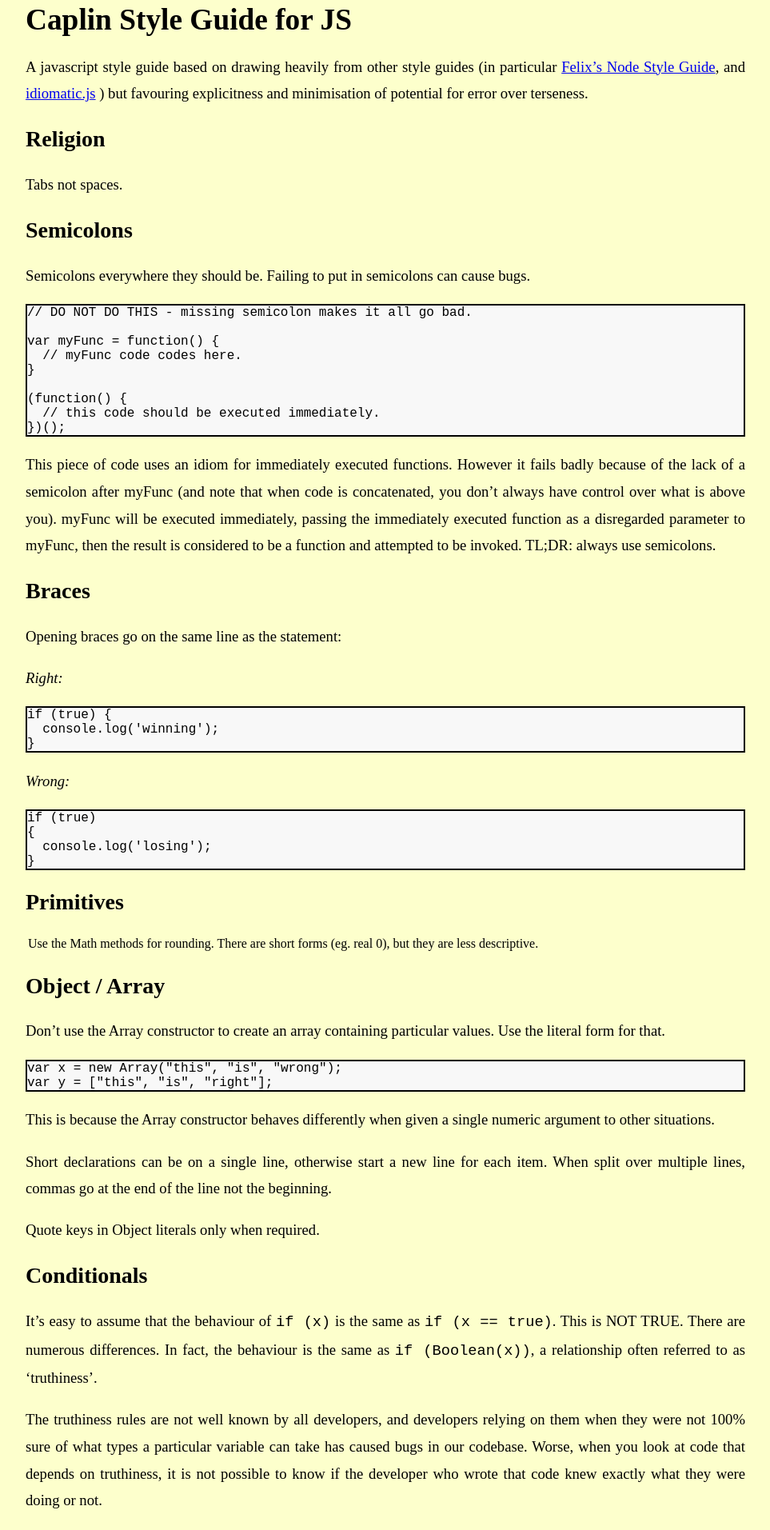
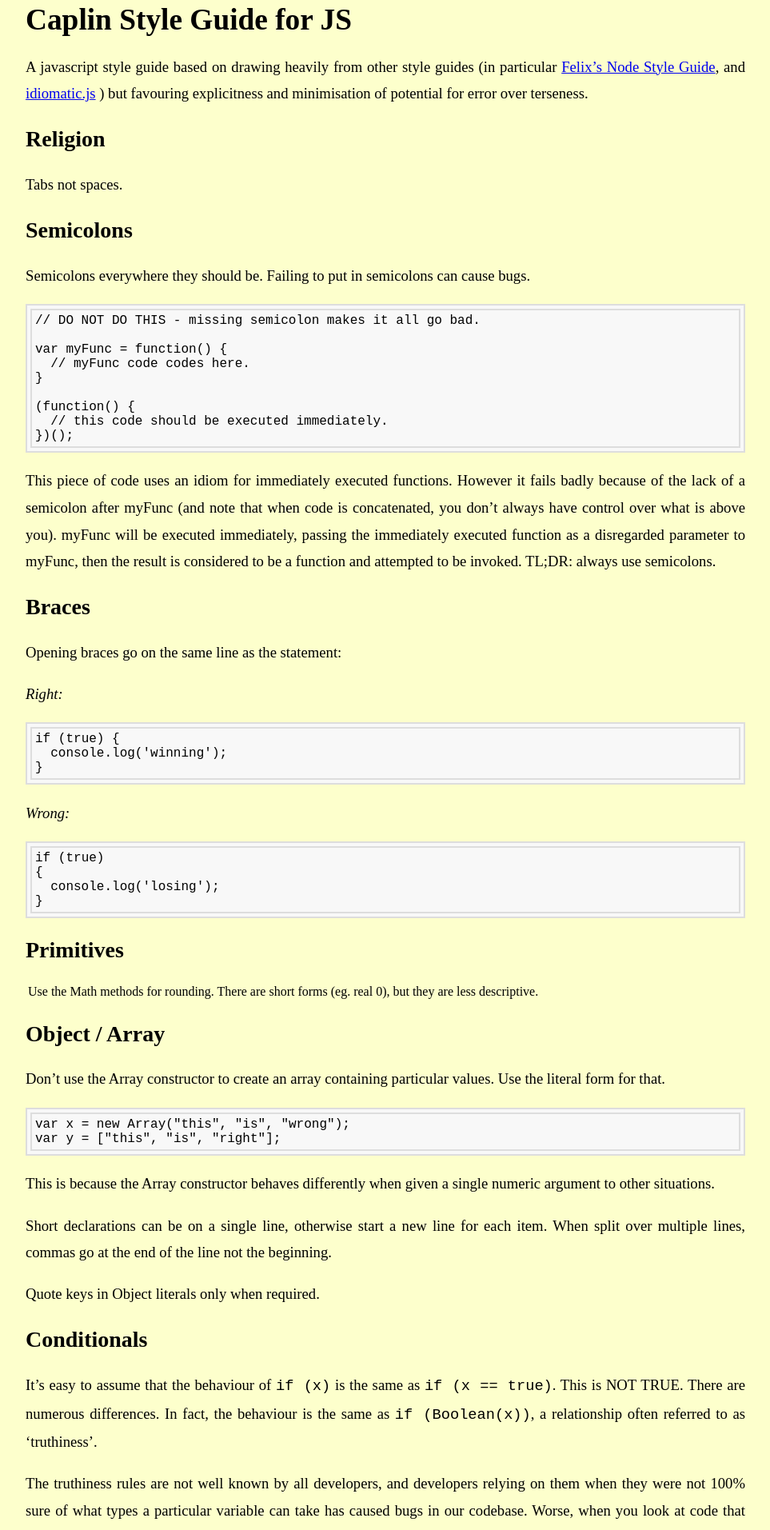
Before and after one commit to caplin/StyleGuide, a Jekyll site: the page built from index.md, in a window 1280 px wide. Shown: the top 1913 px of the page at 80% size, without its empty margins (158-1121 px from the left). Built offline with Jekyll 4.4.1, drawn with Linux system fonts in a browser that asks for light colours; Markdown is read by kramdown in place of the engine named in the settings.

Commit message:
better border thickness and color for code

```diff
--- a/styles/syntax.css
+++ b/styles/syntax.css
@@ -1,6 +1,7 @@
 .highlight {
-  border: 1px solid black;
+  border: 2px solid #ddd;
   background-color: #f8f8f8;
+  padding: 4px;
 }
 
 .highlight pre {
```
